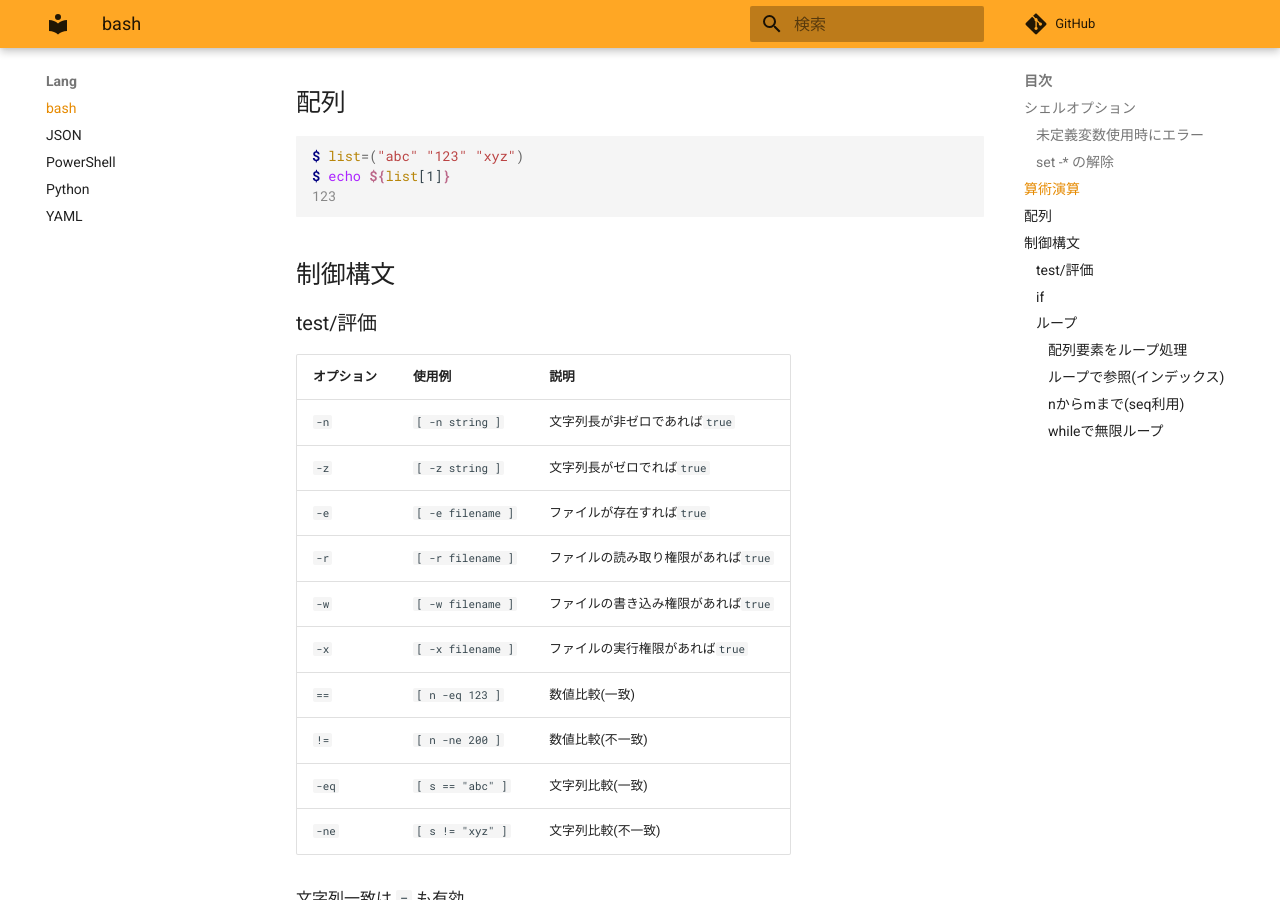
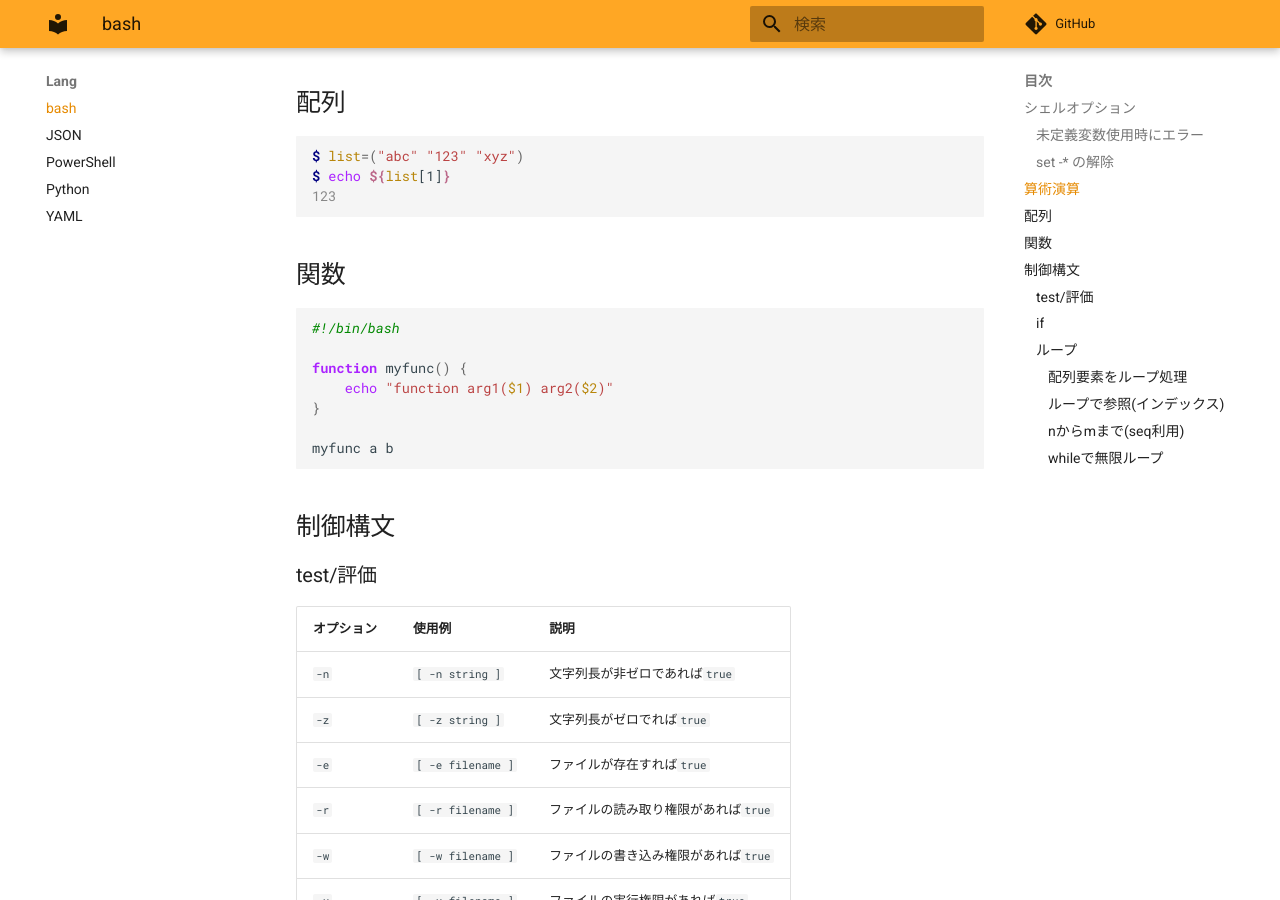
Before and after one commit to zaki-lknr/docs, an MkDocs documentation site: the page built from docs/lang/bash.md, in a window 1280 px wide and 900 px high, scrolled down 1096 px. Built offline with MkDocs 1.6.1 and Material for MkDocs 9.7.7, drawn with Linux system fonts in a browser that asks for light colours; comment, search, counter and statistics services are not loaded.

Commit message:
add: lang/bash 関数の実装

````diff
--- a/docs/lang/bash.md
+++ b/docs/lang/bash.md
@@ -51,6 +51,18 @@ $ echo $((13 % 3))
 $ list=("abc" "123" "xyz")
 $ echo ${list[1]}
 123
+```
+
+## 関数
+
+```bash
+#!/bin/bash
+
+function myfunc() {
+    echo "function arg1($1) arg2($2)"
+}
+
+myfunc a b
 ```
 
 ## 制御構文
````
